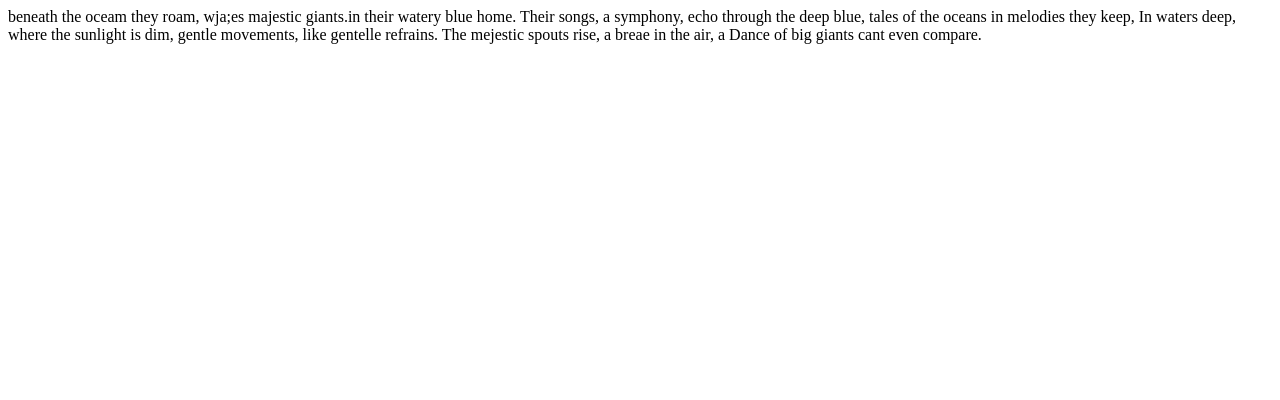
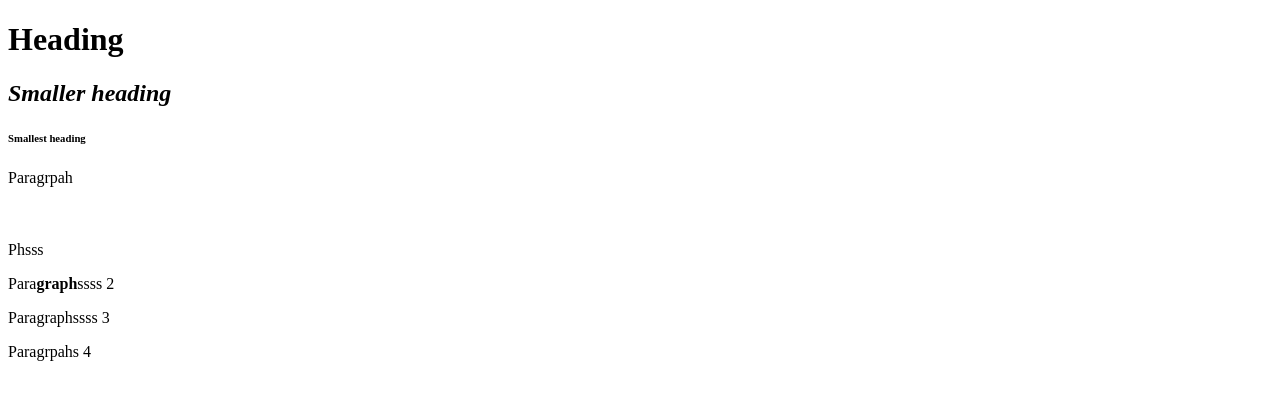
Before and after one commit to Kajiah-webDesign/Kajiah-webDesign.github.io, a plain HTML site: page index.html in a window 1280 px wide. Drawn offline with Linux system fonts and the light colour scheme.

Commit message:
Add files via upload

```diff
--- a/index.html
+++ b/index.html
@@ -1,13 +1,30 @@
 <!DOCTYPE html>
+
 <html>
+
       <head>
-          <title>Whale </title>
+            <title> Poem Assignment </title>
           <meta charset="utf-8">
-    </head>
 
-    beneath the oceam they roam, wja;es majestic giants.in their watery blue home. Their songs, a symphony, echo through the deep blue, tales of the oceans in melodies they keep, In waters deep, where the sunlight is dim, gentle movements, like gentelle refrains. The mejestic spouts rise, a breae in the air, a Dance of big giants cant even compare.
+       </head>
+
+       <body>
+
+             <h1>Heading</h1>
+           <h2><em> Smaller heading </em></h2>
+           <h6> Smallest heading </h6>
+
+
+           <p> Paragrpah <br><br><br><br> Phsss</p>
+           <p>Para<strong>graph</strong>ssss 2</p>
+           <p>Paragraphssss 3</p>
+           <p>Paragrpahs 4</p>
 
 
 
 
-    <html>
+
+
+    </body>
+
+</html>
```
